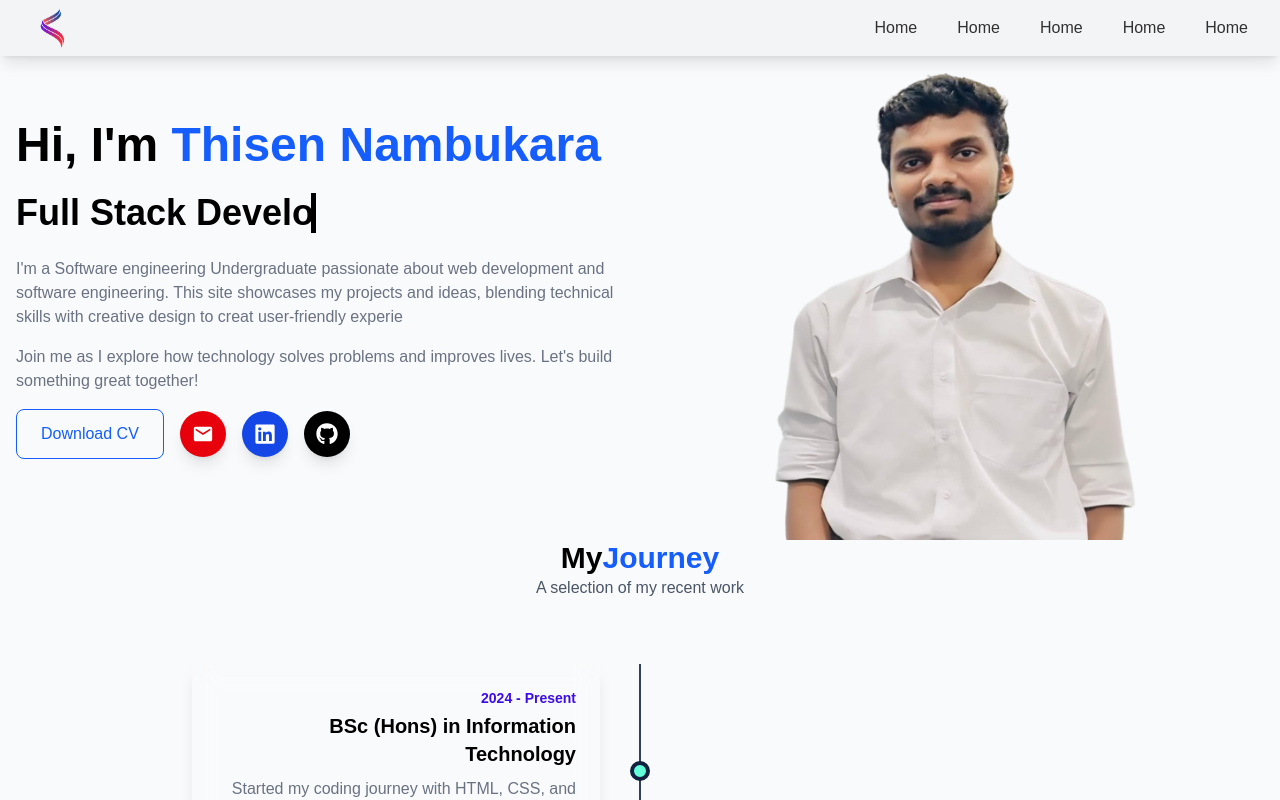
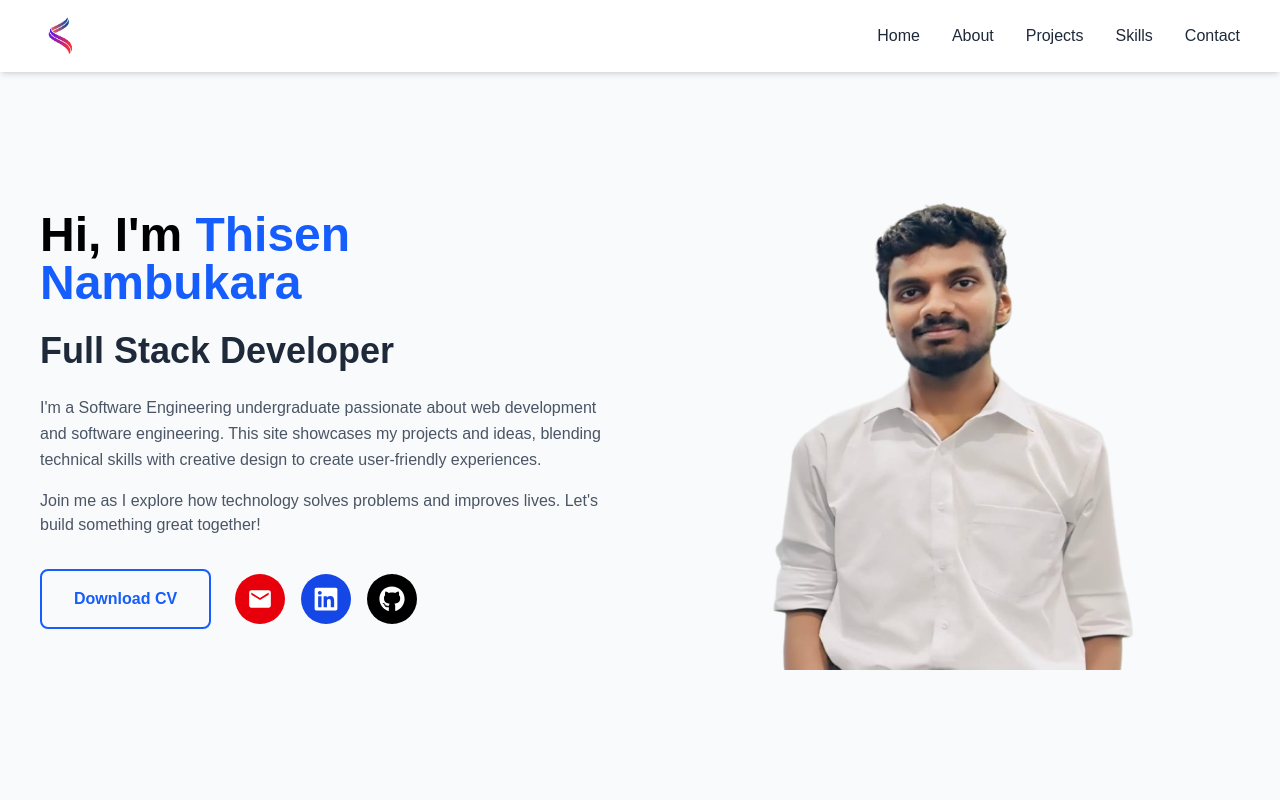
Before and after one commit to nambukara/Portfolio, a React (Vite) app: page / in a window 1280 px wide. Shown: the top 800 px of the page. Built offline with nearby package versions, Linux system fonts and the light colour scheme; a web font is replaced by a local one.

Commit message:
hero and nev section fix

```diff
--- a/src/components/Hero.jsx
+++ b/src/components/Hero.jsx
@@ -1,81 +1,71 @@
+// components/Hero.jsx
 import React from "react";
 import DataImage from "../data";
 import { motion } from "framer-motion";
-import { FaLinkedin, FaGithub, FaFacebook, FaInstagram, FaTwitter, FaYoutube } from "react-icons/fa";
 import { MdEmail } from "react-icons/md";
+import { FaLinkedin, FaGithub } from "react-icons/fa";
 
 const Hero = () => {
   return (
+    <section id="hero" className="pt-24 md:pt-10 min-h-screen flex items-center">
+      <div className="container mx-auto px-6 grid md:grid-cols-2 gap-10 items-center">
+
+        {/* Left - Text */}
         <motion.div
-      initial={{ opacity: 0, y: -50 }}
+          initial={{ opacity: 0, y: 50 }}
           whileInView={{ opacity: 1, y: 0 }}
-      transition={{ duration: 0.6, ease: "easeInOut" }}
+          transition={{ duration: 0.8 }}
           viewport={{ once: true }}
-      className="hero grid md:grid-cols-2 items-center pt-10 xl:gap-0 grid-cols-1"
         >
-      {/* LEFT SIDE */}
-      <div>
-
-
-        {/* Hero Text */}
           <h1 className="text-5xl font-bold mb-6">Hi, I'm <span className="text-blue-600">Thisen Nambukara </span></h1>
-        <h2 className="text-2xl md:text-4xl font-semibold mb-6 typewriter">
+          <h2 className="text-2xl md:text-4xl font-semibold text-gray-800 mt-4 mb-6">
             Full Stack Developer
           </h2>
-        <p className="text-gray-500 mb-4">
-          I'm a Software engineering Undergraduate passionate about web development and software engineering. This site showcases my projects and ideas, blending technical skills with creative design to creat user-friendly experie
+
+          <p className="text-gray-600 mb-4 leading-relaxed">
+            I'm a Software Engineering undergraduate passionate about web development and software engineering. This site showcases my projects and ideas, blending technical skills with creative design to create user-friendly experiences.
           </p>
-        <p className="text-gray-500 mb-4">
+          <p className="text-gray-600 mb-8">
             Join me as I explore how technology solves problems and improves lives. Let's build something great together!
           </p>
 
-        {/* Buttons + Social Icons */}
-        <div className="flex flex-col sm:flex-row sm:items-center gap-4">
-          {/* Download CV */}
-          <a href=""><button className="border border-blue-600 text-blue-600 px-6 py-3 rounded-lg hover:bg-blue-600 hover:text-white transition">
+          <div className="flex flex-col sm:flex-row gap-6 items-start sm:items-center">
+            <a href="/path-to-your-cv.pdf" download>
+              <button className="px-8 py-4 border-2 border-blue-600 text-blue-600 rounded-lg font-semibold hover:bg-blue-600 hover:text-white transition">
                 Download CV
-          </button></a>
-
-          {/* Social Icons */}
-          <div className="flex items-center gap-4">
-            {/* Email */}
-            <a
-              href="mailto:example@gmail.com"
-              className="p-3 rounded-full bg-red-600 text-white hover:bg-red-700 transition shadow-lg hover:scale-110"
-              >
-
-              <MdEmail size={22} />
+              </button>
             </a>
 
-            {/* LinkedIn */}
-            <a
-              href="#"
-              className="p-3 rounded-full bg-blue-700 text-white hover:bg-blue-800 transition shadow-lg hover:scale-110"
-            >
-              <FaLinkedin size={22} />
+            <div className="flex gap-4">
+              <a href="mailto:thisennambukara@gmail.com" className="p-3 bg-red-600 text-white rounded-full hover:bg-red-700 transition transform hover:scale-110">
+                <MdEmail size={26} />
               </a>
-
-            {/* GitHub */}
-            <a
-              href="#"
-              className="p-3 rounded-full bg-black text-white hover:bg-gray-700 transition shadow-lg hover:scale-110"
-            >
-              <FaGithub size={22} />
+              <a href="https://www.linkedin.com/in/thisen-nambukara-02464323b/" className="p-3 bg-blue-700 text-white rounded-full hover:bg-blue-800 transition transform hover:scale-110">
+                <FaLinkedin size={26} />
               </a>
-
-
+              <a href="https://github.com/nambukara" className="p-3 bg-black text-white rounded-full hover:bg-gray-800 transition transform hover:scale-110">
+                <FaGithub size={26} />
+              </a>
             </div>
           </div>
-      </div>
+        </motion.div>
 
-      {/* RIGHT SIDE IMAGE */}
+        {/* Right - Image */}
+        <motion.div
+          initial={{ opacity: 0, scale: 0.8 }}
+          whileInView={{ opacity: 1, scale: 1 }}
+          transition={{ duration: 0.8 }}
+          viewport={{ once: true }}
+          className="flex justify-center"
+        >
           <img
             src={DataImage.HeroImage}
-        alt="hero"
-        className="w-[500px] md:ml-auto mx-auto mt-10 md:mt-0"
+            alt="Thisen Nambukara"
+            className="w-[500px] md:ml-auto mx-auto  md:mt-0"
           />
-
         </motion.div>
+      </div>
+    </section>
   );
 };
 
--- a/src/components/Navbar.jsx
+++ b/src/components/Navbar.jsx
@@ -1,79 +1,85 @@
-import React from 'react'
-import { useState } from 'react';
+// components/Navbar.jsx
+import React, { useState, useEffect } from 'react';
 import DataImage from "../data";
 import { FaBars } from 'react-icons/fa';
 import { FaXmark } from 'react-icons/fa6';
 
-const Nevbar = () => {
+const Navbar = () => {
+  const [showMenu, setShowMenu] = useState(false);
 
-  const[showMenu,setShowMenu] = useState(false);
+  // Add class to body when mobile menu is open
+  useEffect(() => {
+    if (showMenu) {
+      document.body.classList.add('mobile-menu-open');
+    } else {
+      document.body.classList.remove('mobile-menu-open');
+    }
+  }, [showMenu]);
+
+  const toggleMenu = () => setShowMenu(!showMenu);
+  const closeMenu = () => setShowMenu(false);
+
+  const navLinks = [
+    { name: "Home", href: "#hero" },
+    { name: "About", href: "#about" },
+    { name: "Projects", href: "#projects" },
+    { name: "Skills", href: "#skills" },
+    { name: "Contact", href: "#contact" },
+  ];
 
   return (
-    <nev className="fixed w-full z-0 bg-gray-100 backdrop-blur-sm py-2 px-8 text-black shadow-lg">
+    <>
+      <nav className="fixed top-0 left-0 right-0 z-50 bg-white/90 backdrop-blur-md shadow-md py-4 px-6 md:px-10">
         <div className="container mx-auto flex justify-between items-center">
-            <div classname="logo">
-                 <img src={DataImage.Logo} alt="Hero Image" className="w-10 rounded-md" />
+          {/* Logo */}
+          <div className="logo">
+            <img src={DataImage.Logo} alt="Logo" className="w-10 h-10 rounded-full object-cover" />
           </div>
-            <div className="hidden md:flex space-x-10">
-              <a href="#" className="relative text-black/80 transition duration-300 hover:text-blue-600 group">
-                <span>Home</span>
+
+          {/* Desktop Menu */}
+          <div className="hidden md:flex items-center space-x-8">
+            {navLinks.map((link) => (
+              <a
+                key={link.name}
+                href={link.href}
+                className="relative text-gray-800 font-medium hover:text-blue-600 transition duration-300 group"
+              >
+                {link.name}
                 <span className="absolute left-0 -bottom-1 w-0 h-0.5 bg-blue-600 transition-all duration-300 group-hover:w-full"></span>
               </a>
-              <a href="#" className="relative text-black/80 transition duration-300 hover:text-blue-600 group">
-                <span>Home</span>
-                <span className="absolute left-0 -bottom-1 w-0 h-0.5 bg-blue-600 transition-all duration-300 group-hover:w-full"></span>
-              </a>
-              <a href="#" className="relative text-black/80 transition duration-300 hover:text-blue-600 group">
-                <span>Home</span>
-                <span className="absolute left-0 -bottom-1 w-0 h-0.5 bg-blue-600 transition-all duration-300 group-hover:w-full"></span>
-              </a>
-              <a href="#" className="relative text-black/80 transition duration-300 hover:text-blue-600 group">
-                <span>Home</span>
-                <span className="absolute left-0 -bottom-1 w-0 h-0.5 bg-blue-600 transition-all duration-300 group-hover:w-full"></span>
-              </a>
-              <a href="#" className="relative text-black/80 transition duration-300 hover:text-blue-600 group">
-                <span>Home</span>
-                <span className="absolute left-0 -bottom-1 w-0 h-0.5 bg-blue-600 transition-all duration-300 group-hover:w-full"></span>
-              </a>
-
+            ))}
           </div>
 
-            {/* Mobile Menu Icon */}
+          {/* Mobile Menu Button */}
           <div className="md:hidden">
-              {
-                showMenu ?
-                <FaXmark onClick={()=>setShowMenu(!showMenu)} className="text-2xl cursor-pointer"/>:
-                <FaBars onClick={()=>setShowMenu(!showMenu)} className="text-2xl cursor-pointer"/>
-              }
-
-
+            <button onClick={toggleMenu}>
+              {showMenu ? (
+                <FaXmark className="text-3xl text-gray-800" />
+              ) : (
+                <FaBars className="text-3xl text-gray-800" />
+              )}
+            </button>
           </div>
         </div>
+      </nav>
 
-        {/*Mobile Menue*/}
-        {
-          showMenu &&(
-            <div className="md:hidden mt-4 bg-white/50 h-screen rounded-lg p-4 flex flex-col space-y-4 text-center justify-top">
-              <a onClick={()=>setShowMenu(!showMenu)} href="#" className="relative text-black/80 transition duration-300 hover:text-blue-600 group">
-                <span>Home</span>
+      {/* Full Screen Mobile Menu */}
+      {showMenu && (
+        <div className="fixed inset-0 z-40 bg-gradient-to-b from-blue-600 to-purple-700 flex flex-col items-center justify-center space-y-10 text-white text-3xl font-bold">
+          {navLinks.map((link) => (
+            <a
+              key={link.name}
+              href={link.href}
+              onClick={closeMenu}
+              className="hover:text-yellow-300 transition duration-300 transform hover:scale-110"
+            >
+              {link.name}
             </a>
-              <a onClick={()=>setShowMenu(!showMenu)} href="#" className="relative text-black/80 transition duration-300 hover:text-blue-600 group">
-                <span>Home</span>
-              </a>
-              <a onClick={()=>setShowMenu(!showMenu)} href="#" className="relative text-black/80 transition duration-300 hover:text-blue-600 group">
-                <span>Home</span>
-              </a>
-              <a onClick={()=>setShowMenu(!showMenu)} href="#" className="relative text-black/80 transition duration-300 hover:text-blue-600 group">
-                <span>Home</span>
-              </a>
-              <a onClick={()=>setShowMenu(!showMenu)} href="#" className="relative text-black/80 transition duration-300 hover:text-blue-600 group">
-                <span>Home</span>
-              </a>
+          ))}
         </div>
-          )
-        }
-    </nev>
-  )
-}
+      )}
+    </>
+  );
+};
 
-export default Nevbar
+export default Navbar;
--- a/src/index.css
+++ b/src/index.css
@@ -73,3 +73,20 @@
     linear-gradient(90deg, rgba(255,255,255,.03) 1px, transparent 1px);
   background-size: 60px 60px;
 }
+
+/* Prevent scroll when mobile menu is open */
+body.mobile-menu-open {
+  overflow: hidden;
+}
+
+/* Smooth fade out of all content when mobile menu is open */
+body.mobile-menu-open * {
+  opacity: 0 !important;
+  transition: opacity 0.4s ease !important;
+}
+
+/* But keep navbar and mobile menu visible */
+body.mobile-menu-open nav,
+body.mobile-menu-open .fixed.inset-0.z-40 {
+  opacity: 1 !important;
+}
--- a/src/main.jsx
+++ b/src/main.jsx
@@ -16,6 +16,7 @@ createRoot(document.getElementById('root')).render(
 
     <Navbar />
     <div className="comtainer mx-auto px-4">
+      <break />
       <Hero />
       <Education/>
       <Projects/>
```
Lines whose indentation alone changed are shown as unchanged.
